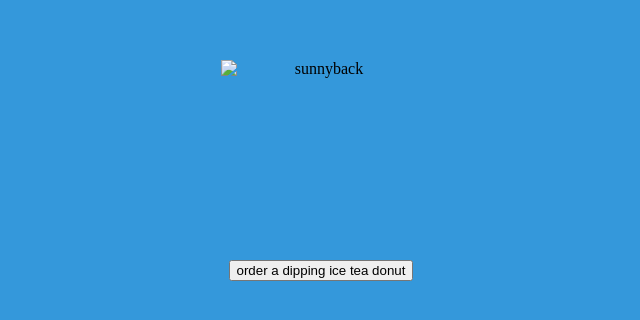
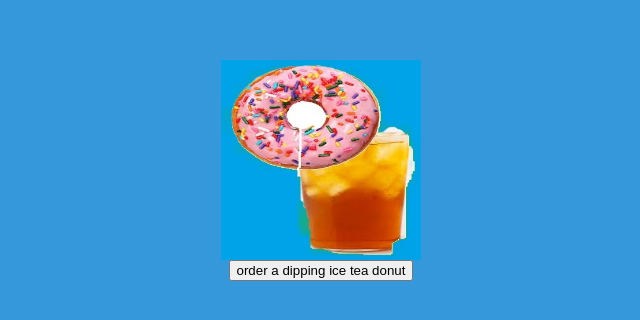
Before and after one commit to Gourmetlemon/sunnybucks, a plain HTML site: page index4.html in a window 1280 px wide. Shown: the part 230-550 px from the top of the page, without its empty margins (319-959 px from the left). Drawn offline with Linux system fonts and the light colour scheme.

Commit message:
Update index4.html

```diff
--- a/index4.html
+++ b/index4.html
@@ -3,7 +3,7 @@
 <head>
 <title>Thank you for ordering</title>
 <link href="./style.css" type="text/css" rel="stylesheet">
-<img src="resources/icedtea.png" alt="sunnyback" width="200" height="200">
+<img src="icedtea.png" alt="sunnyback" width="200" height="200">
 
 </head>
 <body>
```
